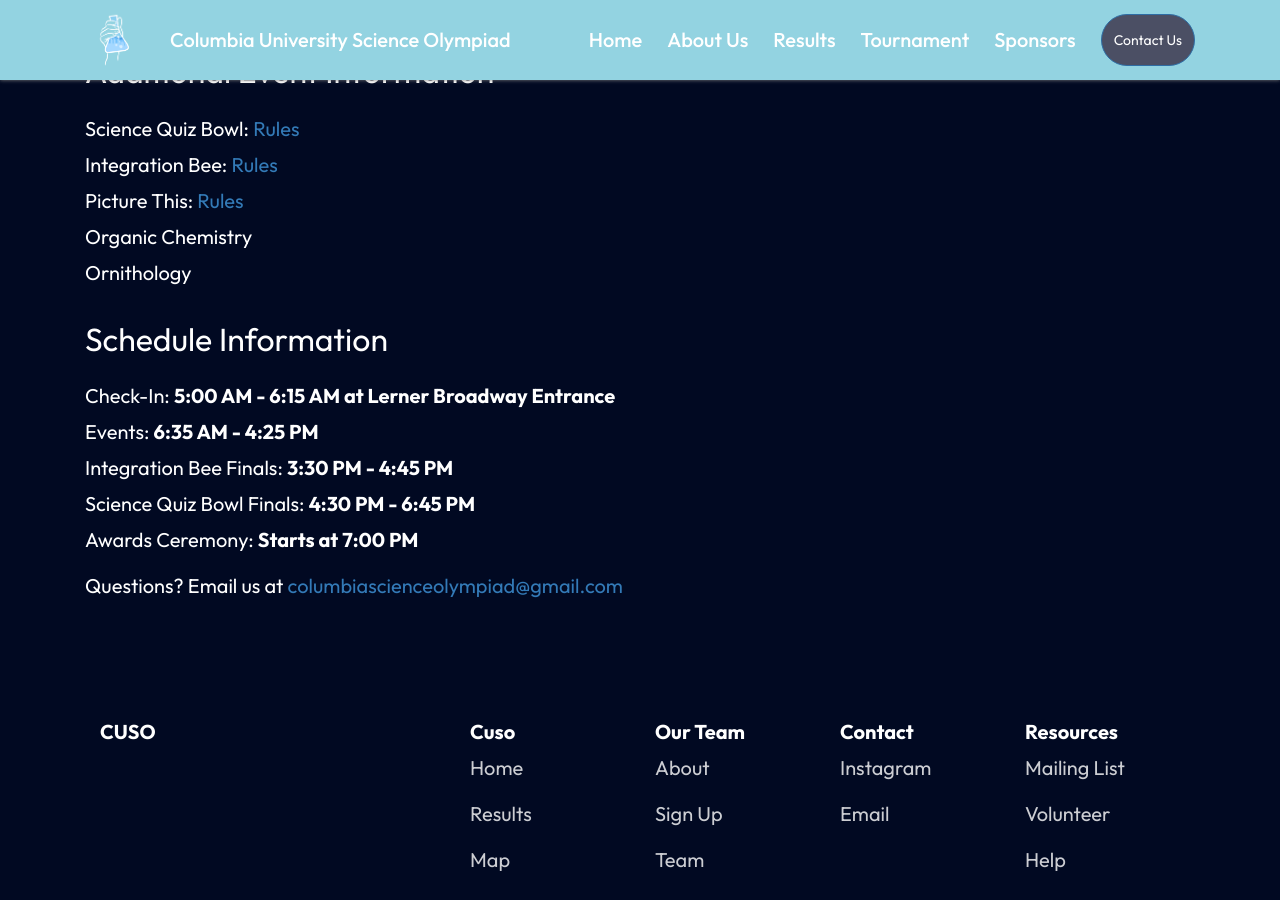
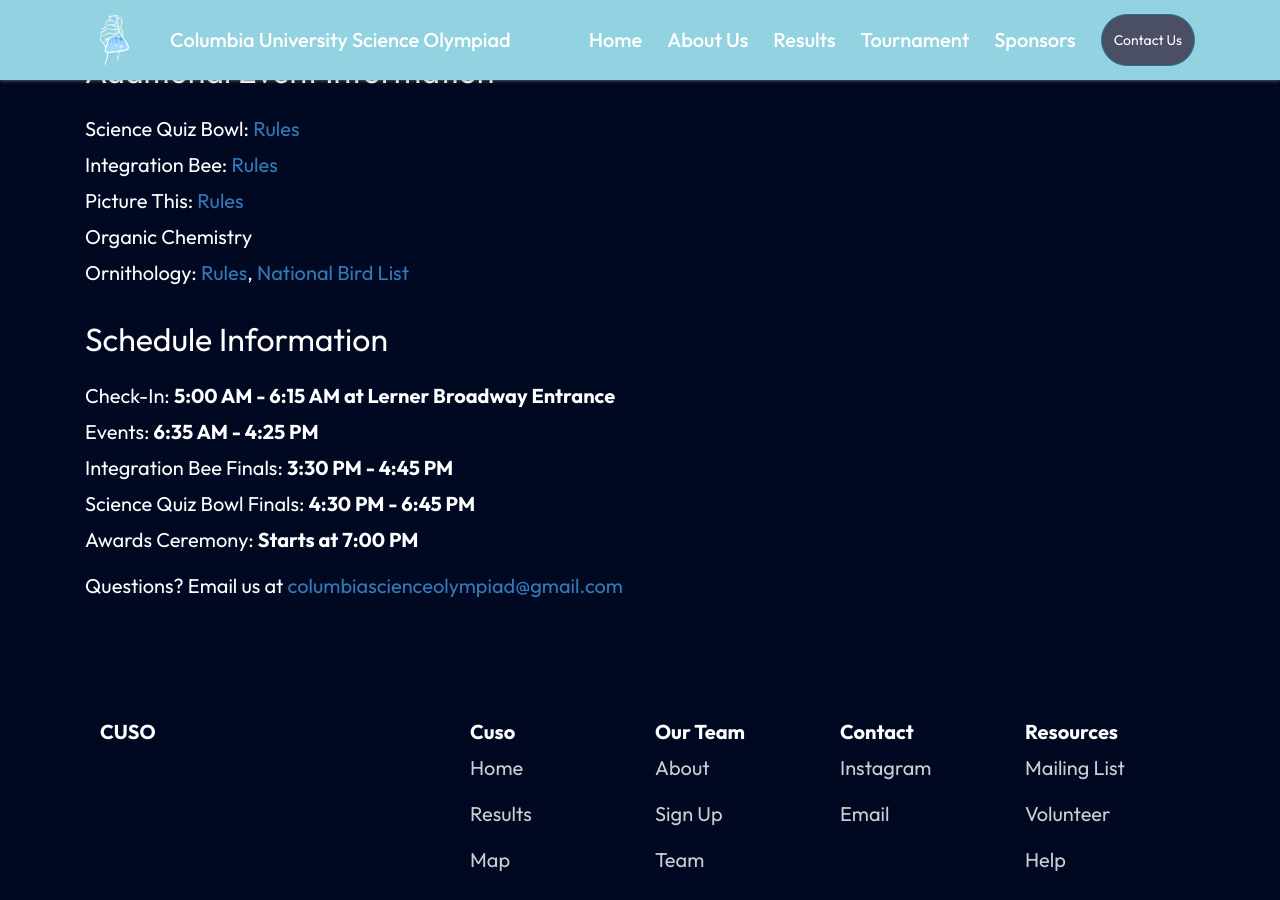
Before and after one commit to columbia-science-olympiad/columbia-science-olympiad.github.io, a Jekyll site: the page built from tournament.md, in a window 1280 px wide and 900 px high, scrolled down 784 px. Built offline with Jekyll 4.4.1, drawn with Linux system fonts in a browser that asks for light colours; nearby versions of some CDN libraries.

Commit message:
Ornithology rules and bird list

```diff
--- a/tournament.md
+++ b/tournament.md
@@ -30,7 +30,7 @@
 -   Integration Bee: [Rules](https://docs.google.com/document/d/1JTgPZNBiN1-SBNWM7BRX6KSeXLhFl2MtFFORlw6Lnts/edit?usp=sharing)
 -   Picture This: [Rules](https://drive.google.com/file/d/1bNAUg6Pu71QjwPrnPGSYM5L-LyUN0ubo/view?usp=sharing)
 -   Organic Chemistry
--   Ornithology
+-   Ornithology: [Rules](https://drive.google.com/file/d/1AtM-XQvdSU73JMar2Szpn500LxScU8XG/view?usp=sharing), [National Bird List](https://drive.google.com/file/d/1pMo4GjRneITTGPFSz4GxEPjlEscKt7eh/view?usp=sharing)
 
 ## Schedule Information
 
```
